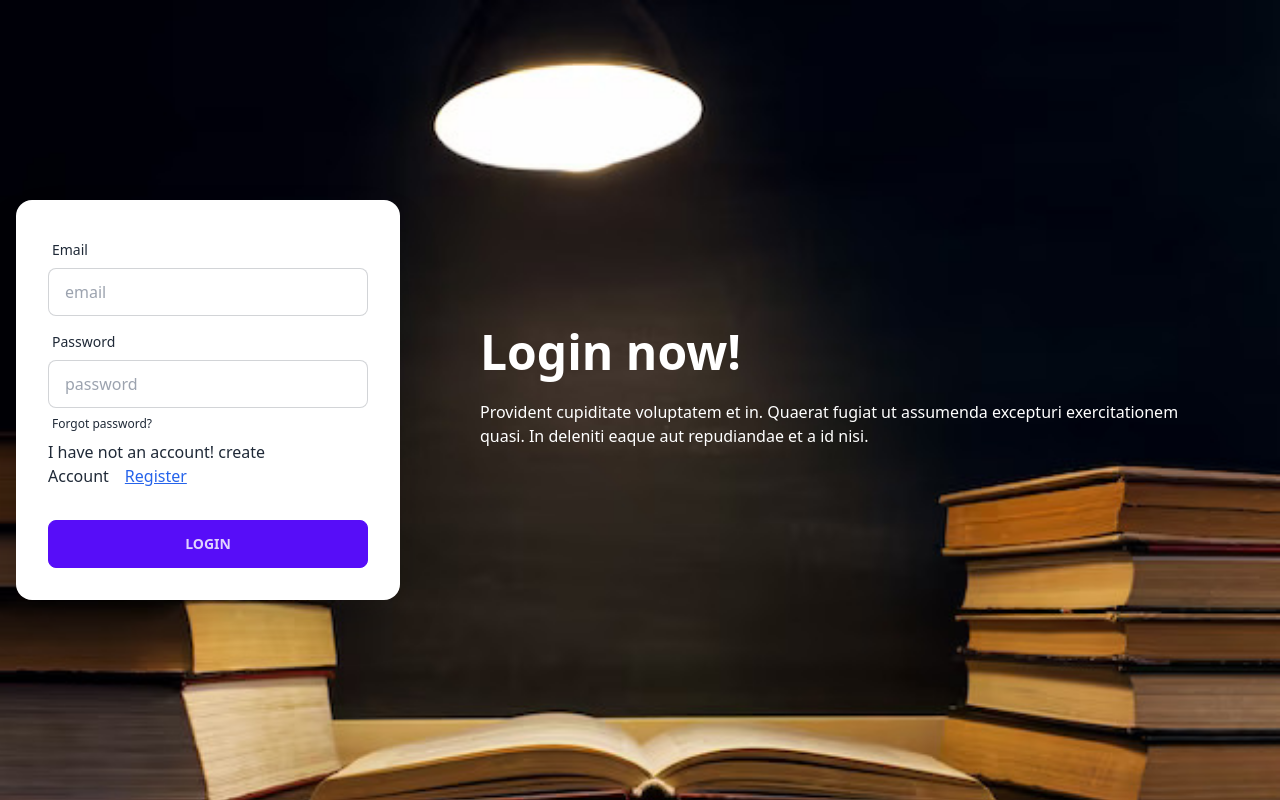
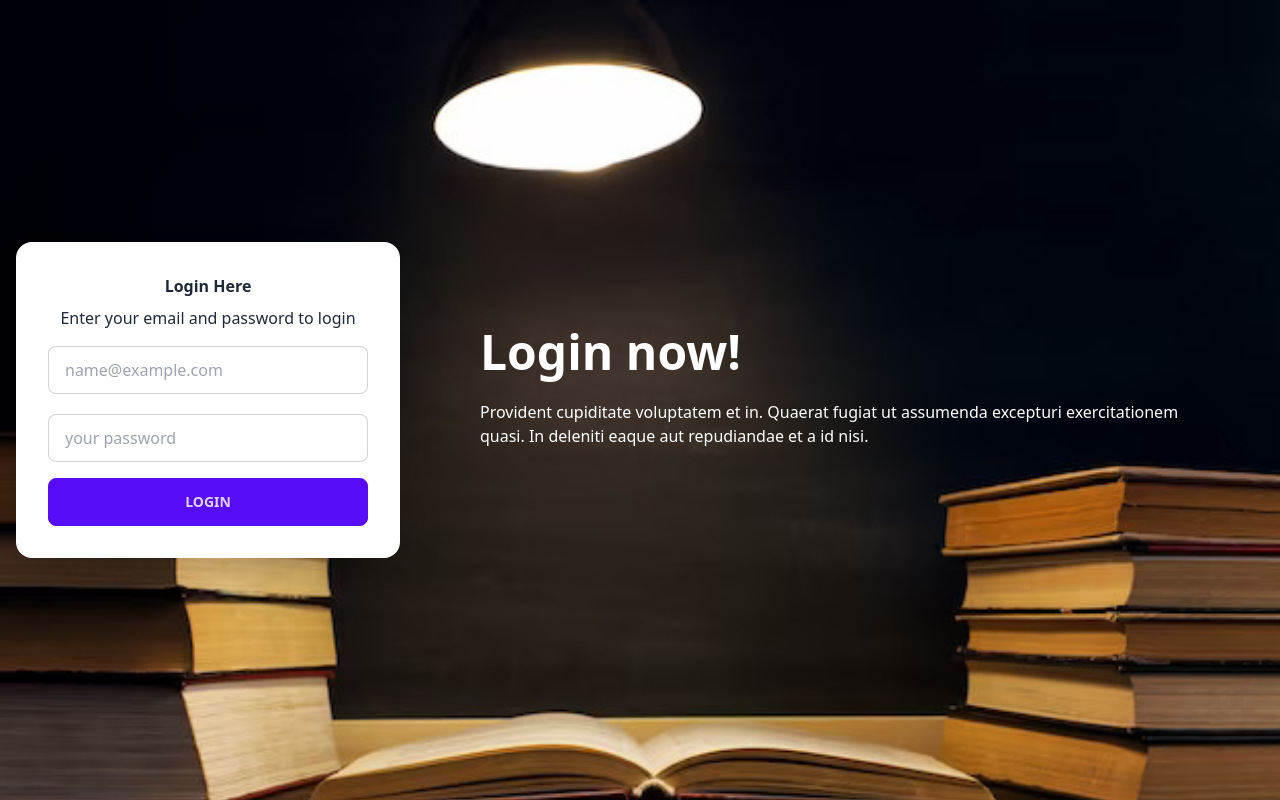
Before and after one commit to emonmahdi/book-catalog-system-frontend, a React (Vite) app: page /login in a window 1280 px wide. Built offline with nearby package versions, Linux system fonts and the light colour scheme.

Commit message:
Login and Registe implement

```diff
--- a/package.json
+++ b/package.json
@@ -11,8 +11,10 @@
   },
   "dependencies": {
     "@reduxjs/toolkit": "^1.9.5",
+    "firebase": "^10.0.0",
     "react": "^18.2.0",
     "react-dom": "^18.2.0",
+    "react-hook-form": "^7.45.2",
     "react-icons": "^4.10.1",
     "react-redux": "^8.1.1",
     "react-router-dom": "^6.14.1"
--- /dev/null
+++ b/src/lib/firebase.ts
@@ -0,0 +1,16 @@
+// Import the functions you need from the SDKs you need
+import { initializeApp } from "firebase/app";
+import { getAuth } from "firebase/auth";
+// Your web app's Firebase configuration
+const firebaseConfig = {
+  apiKey: "AIzaSyDIr5P9HvaJZaW4EuE-gxjpPfOdpFDCvtg",
+  authDomain: "book-catalog-app-e75ed.firebaseapp.com",
+  projectId: "book-catalog-app-e75ed",
+  storageBucket: "book-catalog-app-e75ed.appspot.com",
+  messagingSenderId: "1093330142531",
+  appId: "1:1093330142531:web:c10f3a35b8fd45a9a09bf6",
+};
+
+// Initialize Firebase
+const app = initializeApp(firebaseConfig);
+export const auth = getAuth(app);
--- a/src/pages/Login.tsx
+++ b/src/pages/Login.tsx
@@ -1,8 +1,41 @@
+/* eslint-disable @typescript-eslint/no-misused-promises */
+/* eslint-disable @typescript-eslint/no-floating-promises */
 import React from "react";
 import bg from "./../assets/images/bg-1.jpg";
-import { Link } from "react-router-dom";
+import { Link, useNavigate } from "react-router-dom";
+import { useForm } from "react-hook-form";
+import { useAppDispatch, useAppSelector } from "../redux/hooks";
+import { loginUser } from "../redux/features/user/userSlice";
+import { useEffect } from "react";
+
+interface LoginFormInputs {
+  email: string;
+  password: string;
+}
 
 export default function Login() {
+  const {
+    register,
+    handleSubmit,
+    reset,
+    formState: { errors },
+  } = useForm<LoginFormInputs>();
+
+  const { user, isLoading } = useAppSelector((state) => state.user);
+  const dispatch = useAppDispatch();
+
+  const navigate = useNavigate();
+
+  const onSubmit = (data: LoginFormInputs) => {
+    console.log(data);
+    dispatch(loginUser({ email: data.email, password: data.password }));
+    reset();
+  };
+  useEffect(() => {
+    if (user.email && !isLoading) {
+      navigate("/");
+    }
+  }, [user.email, isLoading]);
   return (
     <div>
       <div
@@ -26,40 +59,43 @@ export default function Login() {
           </div>
           <div className="card flex-shrink-0 w-full max-w-sm shadow-2xl bg-base-100">
             <div className="card-body">
-              <div className="form-control">
-                <label className="label">
-                  <span className="label-text">Email</span>
+              <h2 className="font-bold text-center">Login Here</h2>
+              <span className="text-center">
+                Enter your email and password to login
+              </span>
+              <form onSubmit={handleSubmit(onSubmit)}>
+                <div className="grid gap-2">
+                  <div className="grid gap-1">
+                    <label className="sr-only" htmlFor="email">
+                      Email
                     </label>
                     <input
-                  type="text"
-                  placeholder="email"
-                  className="input input-bordered"
+                      id="email"
+                      className="input input-bordered my-2"
+                      placeholder="name@example.com"
+                      type="email"
+                      autoCapitalize="none"
+                      autoComplete="email"
+                      autoCorrect="off"
+                      {...register("email", { required: "Email is required" })}
                     />
+                    {errors.email && <p>{errors.email.message}</p>}
+                    <input
+                      id="password"
+                      className="input input-bordered my-2"
+                      placeholder="your password"
+                      type="password"
+                      autoCapitalize="none"
+                      autoCorrect="off"
+                      {...register("password", {
+                        required: "Password is required",
+                      })}
+                    />
+                    {errors.password && <p>{errors.password.message}</p>}
                   </div>
-              <div className="form-control">
-                <label className="label">
-                  <span className="label-text">Password</span>
-                </label>
-                <input
-                  type="text"
-                  placeholder="password"
-                  className="input input-bordered"
-                />
-                <label className="label">
-                  <a href="#" className="label-text-alt link link-hover">
-                    Forgot password?
-                  </a>
-                </label>
-                <h3>
-                  I have not an account! create Account
-                  <Link to="register" className="px-4 text-blue-600 underline">
-                    Register
-                  </Link>
-                </h3>
-              </div>
-              <div className="form-control mt-6">
                   <button className="btn btn-primary">Login</button>
                 </div>
+              </form>
             </div>
           </div>
         </div>
--- a/src/pages/Register.tsx
+++ b/src/pages/Register.tsx
@@ -1,6 +1,30 @@
+/* eslint-disable @typescript-eslint/no-floating-promises */
+/* eslint-disable @typescript-eslint/no-misused-promises */
+import { createUser } from "../redux/features/user/userSlice";
+import { useAppDispatch } from "../redux/hooks";
 import bg from "./../assets/images/bg-2.jpg";
+import { useForm } from "react-hook-form";
+
+interface SignupFormInputs {
+  email: string;
+  password: string;
+}
 
 export default function Register() {
+  const {
+    register,
+    handleSubmit,
+    reset,
+    formState: { errors },
+  } = useForm<SignupFormInputs>();
+
+  const dispatch = useAppDispatch();
+
+  const onSubmit = (data: SignupFormInputs) => {
+    console.log(data);
+    dispatch(createUser({ email: data.email, password: data.password }));
+    reset();
+  };
   return (
     <div>
       <div
@@ -13,34 +37,43 @@ export default function Register() {
         <div className="hero-content flex-col lg:flex-row-reverse">
           <div className="card flex-shrink-0 w-full max-w-sm shadow-2xl bg-base-100">
             <div className="card-body">
-              <div className="form-control">
-                <label className="label">
-                  <span className="label-text">Email</span>
-                </label>
-                <input
-                  type="text"
-                  placeholder="email"
-                  className="input input-bordered"
-                />
-              </div>
-              <div className="form-control">
-                <label className="label">
-                  <span className="label-text">Password</span>
-                </label>
-                <input
-                  type="text"
-                  placeholder="password"
-                  className="input input-bordered"
-                />
-                <label className="label">
-                  <a href="#" className="label-text-alt link link-hover">
-                    Forgot password?
-                  </a>
-                </label>
-              </div>
-              <div className="form-control mt-6">
-                <button className="btn btn-primary">Login</button>
-              </div>
+              <h2 className="font-bold text-center">Create An Account</h2>
+              <span className="text-center">
+                Enter your email and password to below account create
+              </span>
+              <form onSubmit={handleSubmit(onSubmit)}>
+                <div className="grid gap-2">
+                  <div className="grid gap-1">
+                    <label className="sr-only" htmlFor="email">
+                      Email
+                    </label>
+                    <input
+                      id="email"
+                      className="input input-bordered my-2"
+                      placeholder="name@example.com"
+                      type="email"
+                      autoCapitalize="none"
+                      autoComplete="email"
+                      autoCorrect="off"
+                      {...register("email", { required: "Email is required" })}
+                    />
+                    {errors.email && <p>{errors.email.message}</p>}
+                    <input
+                      id="password"
+                      className="input input-bordered my-2"
+                      placeholder="your password"
+                      type="password"
+                      autoCapitalize="none"
+                      autoCorrect="off"
+                      {...register("password", {
+                        required: "Password is required",
+                      })}
+                    />
+                    {errors.password && <p>{errors.password.message}</p>}
+                  </div>
+                  <button className="btn btn-primary">Create Account</button>
+                </div>
+              </form>
             </div>
           </div>
           <div
--- /dev/null
+++ b/src/redux/features/user/userSlice.ts
@@ -0,0 +1,98 @@
+/* eslint-disable @typescript-eslint/no-unsafe-assignment */
+import { PayloadAction, createAsyncThunk, createSlice } from "@reduxjs/toolkit";
+import {
+  createUserWithEmailAndPassword,
+  signInWithEmailAndPassword,
+} from "firebase/auth";
+import { auth } from "../../../lib/firebase";
+
+interface IUserState {
+  user: {
+    email: string | null;
+  };
+  isLoading: boolean;
+  isError: boolean;
+  error: string | null;
+}
+
+interface ICredential {
+  email: string;
+  password: string;
+}
+
+const initialState: IUserState = {
+  user: {
+    email: null,
+  },
+  isLoading: false,
+  isError: false,
+  error: null,
+};
+
+export const createUser = createAsyncThunk(
+  "user/createUser",
+  async ({ email, password }: ICredential) => {
+    const data = await createUserWithEmailAndPassword(auth, email, password);
+
+    return data.user.email;
+  }
+);
+
+export const loginUser = createAsyncThunk(
+  "user/loginUser",
+  async ({ email, password }: ICredential) => {
+    const data = await signInWithEmailAndPassword(auth, email, password);
+
+    return data.user.email;
+  }
+);
+
+const useSlice = createSlice({
+  name: "user",
+  initialState,
+  reducers: {
+    setUser: (state, action: PayloadAction<string | null>) => {
+      state.user.email = action.payload;
+    },
+    setLoading: (state, action: PayloadAction<boolean>) => {
+      state.isLoading = action.payload;
+    },
+  },
+  extraReducers: (builder) => {
+    builder
+      .addCase(createUser.pending, (state) => {
+        state.isLoading = true;
+        state.isError = false;
+        state.error = null;
+      })
+      .addCase(createUser.fulfilled, (state, action) => {
+        state.user.email = action.payload;
+        state.isLoading = false;
+      })
+      .addCase(createUser.rejected, (state, action) => {
+        state.user.email = null;
+        state.isLoading = false;
+        state.isError = true;
+        state.error = action.error.message!;
+      })
+      .addCase(loginUser.pending, (state) => {
+        state.isLoading = true;
+        state.isError = false;
+        state.error = null;
+      })
+      .addCase(loginUser.fulfilled, (state, action) => {
+        state.user.email = action.payload;
+        state.isLoading = false;
+      })
+      .addCase(loginUser.rejected, (state, action) => {
+        state.user.email = null;
+        state.isLoading = false;
+        state.isError = true;
+        state.error = action.error.message!;
+      });
+  },
+});
+
+export const { setUser, setLoading } = useSlice.actions;
+
+export default useSlice.reducer;
--- a/src/redux/store.ts
+++ b/src/redux/store.ts
@@ -1,10 +1,12 @@
 import { configureStore } from "@reduxjs/toolkit";
 import counterReducer from "./features/counter/counterSlice";
 import { api } from "./api/apiSlice";
+import userReducer from "./features/user/userSlice";
 
 const store = configureStore({
   reducer: {
     counter: counterReducer,
+    user: userReducer,
     [api.reducerPath]: api.reducer,
   },
   middleware: (getDefaultMiddleware) =>
```
Also changed, not shown: src/App.tsx (+19 -0 lines), src/components/ui/Navbar.tsx (+27 -0 lines), 1 other file (tests, documents, lock files or other folders). Lines whose indentation alone changed are shown as unchanged.
